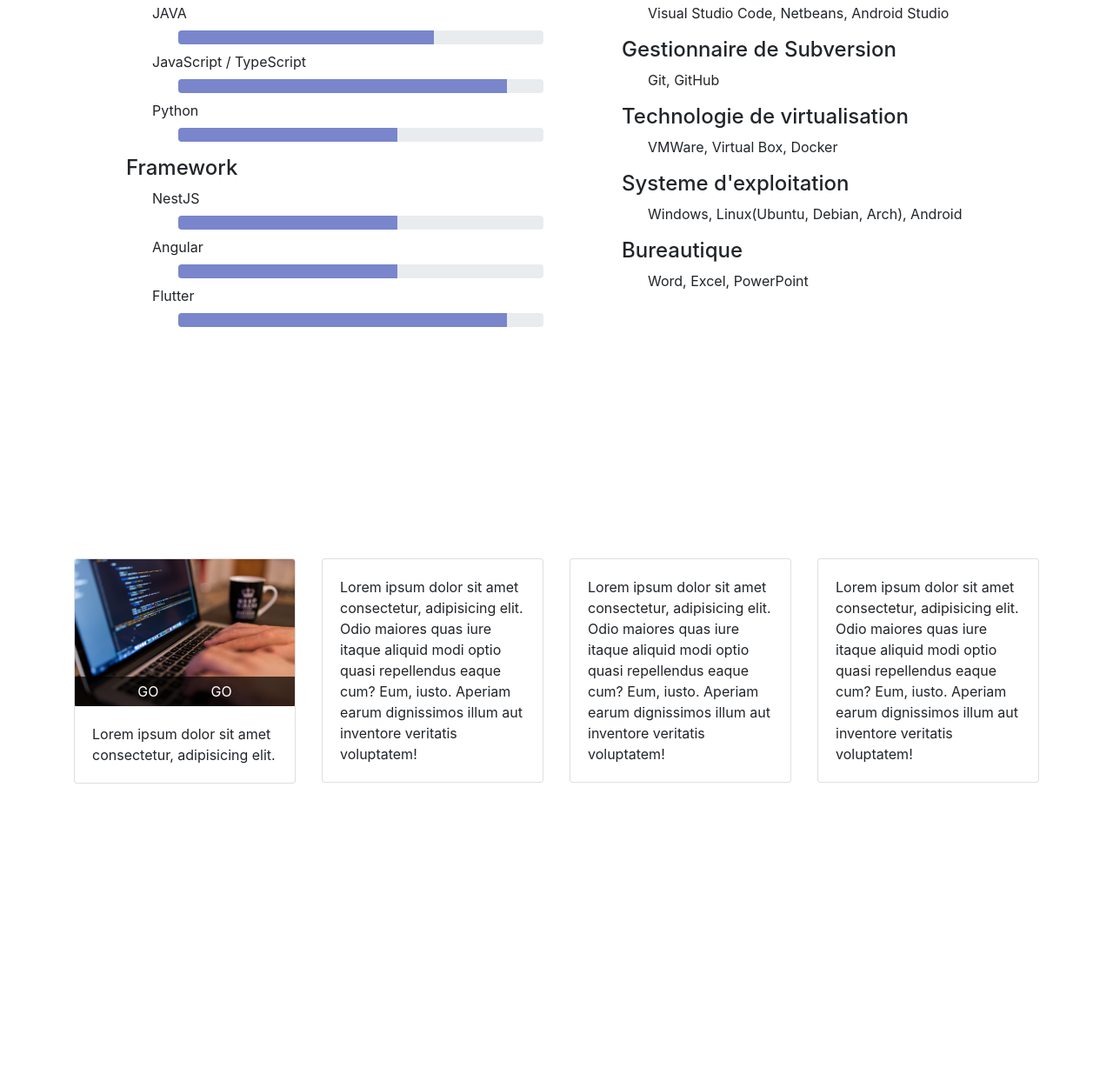
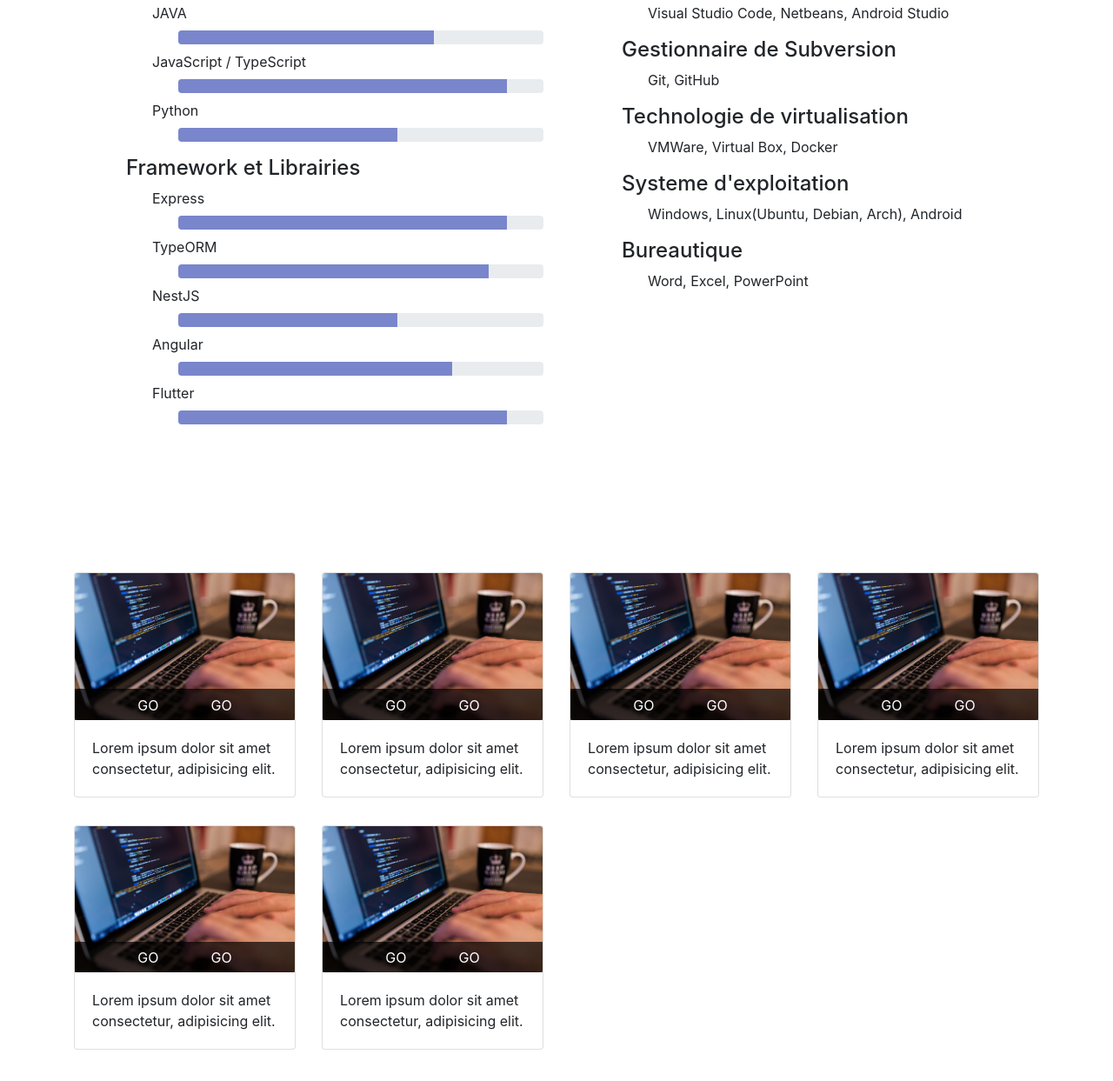
Before and after one commit to rajaomariajaona/my-website, a plain HTML site: page index.html in a window 1280 px wide. Shown: the part 923-2166 px from the top of the page at 87% size. Drawn offline with nearby package versions, Linux system fonts and the light colour scheme; files that its build step writes are made by us from their sources.

```diff
--- a/assets/js/index.js
+++ b/assets/js/index.js
@@ -20,4 +20,13 @@
 $(document).ready(function () {
   changeColors();
   $(window).scroll(changeColors);
+  $(".more-info").click((e) => {
+    let currentButton = $(e.currentTarget)
+    let currentCardBody = currentButton.parent().parent().find(".card-body").first();
+    if(currentCardBody.hasClass("d-none")){
+        currentCardBody.removeClass("d-none")
+    }else{
+        currentCardBody.addClass("d-none")
+    }
+  })
 });
--- a/assets/scss/style.scss
+++ b/assets/scss/style.scss
@@ -54,10 +54,18 @@
 .progress-bar {
   background-color: #7986cb;
 }
+.navbar-dark {
+  .nav-item {
+    .nav-link {
+      color: white;
+    }
+  }
+}
 .navbar {
   height: $navbar-height;
   border-bottom: 1px solid #e0e0e0;
   background-color: white;
+
   .nav-item {
     height: 100%;
     .nav-link {
@@ -83,14 +91,14 @@
     }
   }
 }
-@for $i from 1 to 5{
-    .level-#{$i}{
-        margin-left: 30px * $i ;
+@for $i from 1 to 5 {
+  .level-#{$i} {
+    margin-left: 30px * $i;
     display: block;
   }
 }
-ul{
-    li{
+ul {
+  li {
     list-style: none;
   }
 }
@@ -103,10 +111,10 @@
   }
 }
 
-.card{
-    .container-card-img{
+.card {
+  .container-card-img {
     position: relative;
-        .container-card-img-button{
+    .container-card-img-button {
       width: 100%;
       position: absolute;
       bottom: 0;
@@ -114,9 +122,9 @@
       background-color: rgba(0, 0, 0, 0.7);
       padding-top: 5px;
       padding-bottom: 5px;
-            button{
+      button {
         width: 100%;
-                padding: 0px!important;
+        padding: 0px !important;
         margin: 0px;
         color: white;
         background-color: transparent;
--- a/index.html
+++ b/index.html
@@ -27,6 +27,9 @@
                 </li>
                 <li class="nav-item">
                     <a class="nav-link" href="#container-portfolio">Ma portfolio</a>
+                </li>
+                <li class="nav-item">
+                    <a class="nav-link" href="#container-about">À propos</a>
                 </li>
             </ul>
         </div>
@@ -73,8 +76,24 @@
                             </div>
                         </li>
                     </ul>
-                    <h4 class="level-2">Framework</h4>
+                    <h4 class="level-2">Framework et Librairies</h4>
                     <ul class="level-3 p-0">
+                        <li> Express
+                            <div class="level-1 my-2">
+                                <div class="progress">
+                                    <div class="progress-bar" style="width: 90%;" role="progressbar" aria-valuenow="0"
+                                        aria-valuemin="0" aria-valuemax="100"></div>
+                                </div>
+                            </div>
+                        </li>
+                        <li> TypeORM
+                            <div class="level-1 my-2">
+                                <div class="progress">
+                                    <div class="progress-bar" style="width: 85%;" role="progressbar" aria-valuenow="0"
+                                        aria-valuemin="0" aria-valuemax="100"></div>
+                                </div>
+                            </div>
+                        </li>
                         <li> NestJS
                             <div class="level-1 my-2">
                                 <div class="progress">
@@ -87,7 +106,7 @@
                             <div class="level-1 my-2">
 
                                 <div class="progress">
-                                    <div class="progress-bar" style="width: 60%;" role="progressbar" aria-valuenow="0"
+                                    <div class="progress-bar" style="width: 75%;" role="progressbar" aria-valuenow="0"
                                         aria-valuemin="0" aria-valuemax="100"></div>
                                 </div>
                             </div>
@@ -130,38 +149,94 @@
         </div>
     </div>
     <div id="container-portfolio" class="container py-4">
-        <div class="row justify-content-center">
-            <div class="col-md-3 col-10">
+        <div class="row justify-content-start">
+            <div class="col-md-3 col-10 my-3">
                 <div class="card">
                     <div class="container-card-img">
                         <img class="card-img" src="assets/images/hero.jpg" alt="">
                         <div class="container-card-img-button mx-0 row justify-content-center">
-                            <div class="col-4"><button> GO </button></div>
-                            <div class="col-4"><button> GO </button></div>
+                            <div class="col-4"><button class="btn"> GO </button></div>
+                            <div class="col-4"><button class="btn"> GO </button></div>
                         </div>
-
                     </div>
                     <div class="card-body">
                         Lorem ipsum dolor sit amet consectetur, adipisicing elit.
                     </div>
                 </div>
             </div>
-            <div class="col-md-3 col-10">
-                <div class="card card-body"> Lorem ipsum dolor sit amet consectetur, adipisicing elit. Odio maiores quas
-                    iure itaque aliquid modi optio quasi repellendus eaque cum? Eum, iusto. Aperiam earum dignissimos
-                    illum aut inventore veritatis voluptatem!</div>
+            <div class="col-md-3 col-10 my-3">
+                <div class="card">
+                    <div class="container-card-img">
+                        <img class="card-img" src="assets/images/hero.jpg" alt="">
+                        <div class="container-card-img-button mx-0 row justify-content-center">
+                            <div class="col-4"><button class="btn"> GO </button></div>
+                            <div class="col-4"><button class="btn"> GO </button></div>
+                        </div>
+                    </div>
+                    <div class="card-body">
+                        Lorem ipsum dolor sit amet consectetur, adipisicing elit.
+                    </div>
+                </div>
             </div>
-            <div class="col-md-3 col-10">
-                <div class="card card-body"> Lorem ipsum dolor sit amet consectetur, adipisicing elit. Odio maiores quas
-                    iure itaque aliquid modi optio quasi repellendus eaque cum? Eum, iusto. Aperiam earum dignissimos
-                    illum aut inventore veritatis voluptatem!</div>
+            <div class="col-md-3 col-10 my-3">
+                <div class="card">
+                    <div class="container-card-img">
+                        <img class="card-img" src="assets/images/hero.jpg" alt="">
+                        <div class="container-card-img-button mx-0 row justify-content-center">
+                            <div class="col-4"><button class="btn"> GO </button></div>
+                            <div class="col-4"><button class="btn"> GO </button></div>
+                        </div>
+                    </div>
+                    <div class="card-body">
+                        Lorem ipsum dolor sit amet consectetur, adipisicing elit.
+                    </div>
+                </div>
             </div>
-            <div class="col-md-3 col-10">
-                <div class="card card-body"> Lorem ipsum dolor sit amet consectetur, adipisicing elit. Odio maiores quas
-                    iure itaque aliquid modi optio quasi repellendus eaque cum? Eum, iusto. Aperiam earum dignissimos
-                    illum aut inventore veritatis voluptatem!</div>
+            <div class="col-md-3 col-10 my-3">
+                <div class="card">
+                    <div class="container-card-img">
+                        <img class="card-img" src="assets/images/hero.jpg" alt="">
+                        <div class="container-card-img-button mx-0 row justify-content-center">
+                            <div class="col-4"><button class="btn"> GO </button></div>
+                            <div class="col-4"><button class="btn"> GO </button></div>
+                        </div>
+                    </div>
+                    <div class="card-body">
+                        Lorem ipsum dolor sit amet consectetur, adipisicing elit.
+                    </div>
+                </div>
+            </div>
+            <div class="col-md-3 col-10 my-3">
+                <div class="card">
+                    <div class="container-card-img">
+                        <img class="card-img" src="assets/images/hero.jpg" alt="">
+                        <div class="container-card-img-button mx-0 row justify-content-center">
+                            <div class="col-4"><button class="btn"> GO </button></div>
+                            <div class="col-4"><button class="btn"> GO </button></div>
+                        </div>
+                    </div>
+                    <div class="card-body">
+                        Lorem ipsum dolor sit amet consectetur, adipisicing elit.
+                    </div>
+                </div>
+            </div>
+            <div class="col-md-3 col-10 my-3">
+                <div class="card">
+                    <div class="container-card-img">
+                        <img class="card-img" src="assets/images/hero.jpg" alt="">
+                        <div class="container-card-img-button mx-0 row justify-content-center">
+                            <div class="col-4"><button class="btn"> GO </button></div>
+                            <div class="col-4"><button class="btn"> GO </button></div>
+                        </div>
+                    </div>
+                    <div class="card-body">
+                        Lorem ipsum dolor sit amet consectetur, adipisicing elit.
+                    </div>
+                </div>
             </div>
         </div>
+    </div>
+    <div id="container-about">
     </div>
     <script src="assets/js/jquery-3.3.1.slim.min.js"></script>
     <script src="assets/js/bootstrap.min.js"></script>
```
Lines whose indentation alone changed are shown as unchanged.
